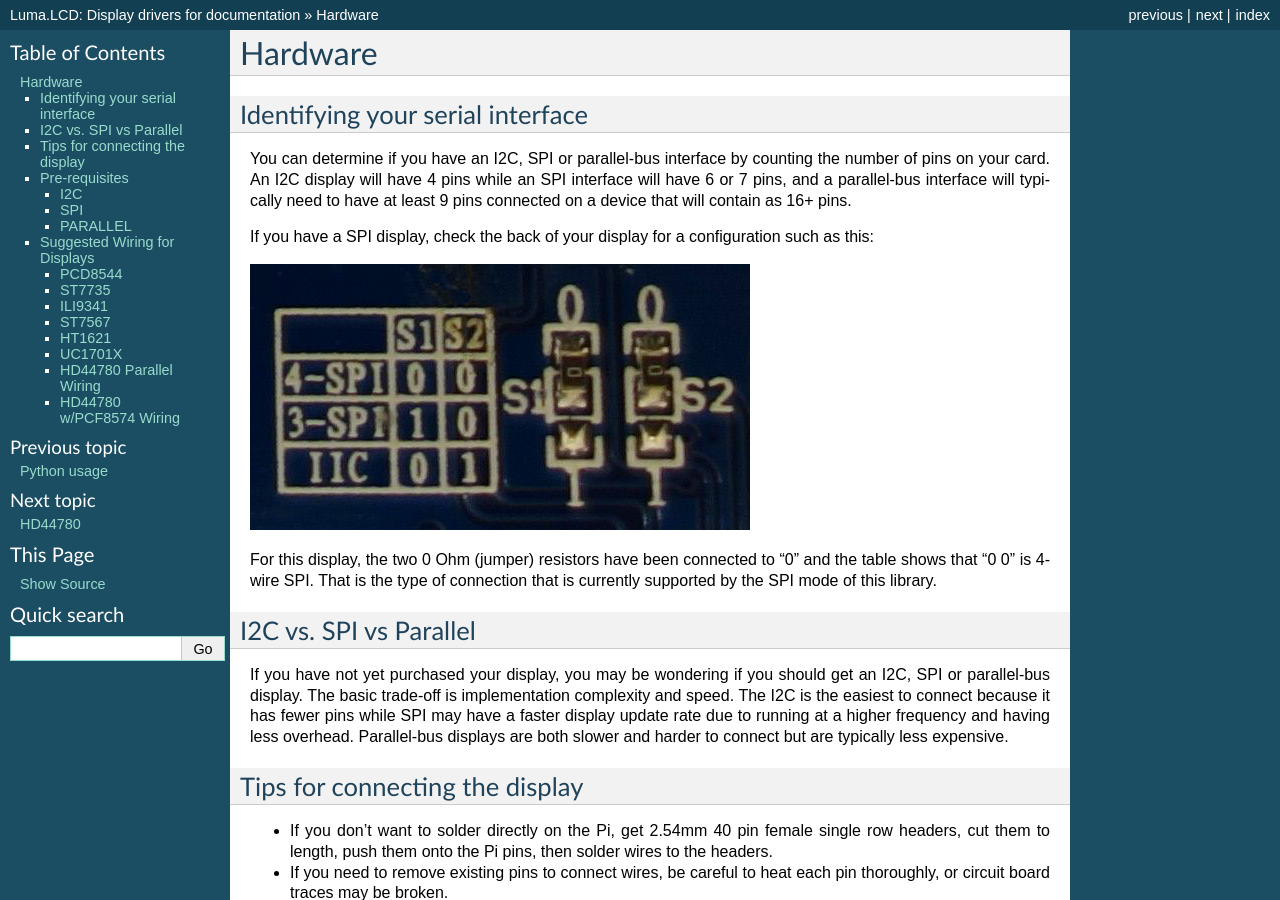
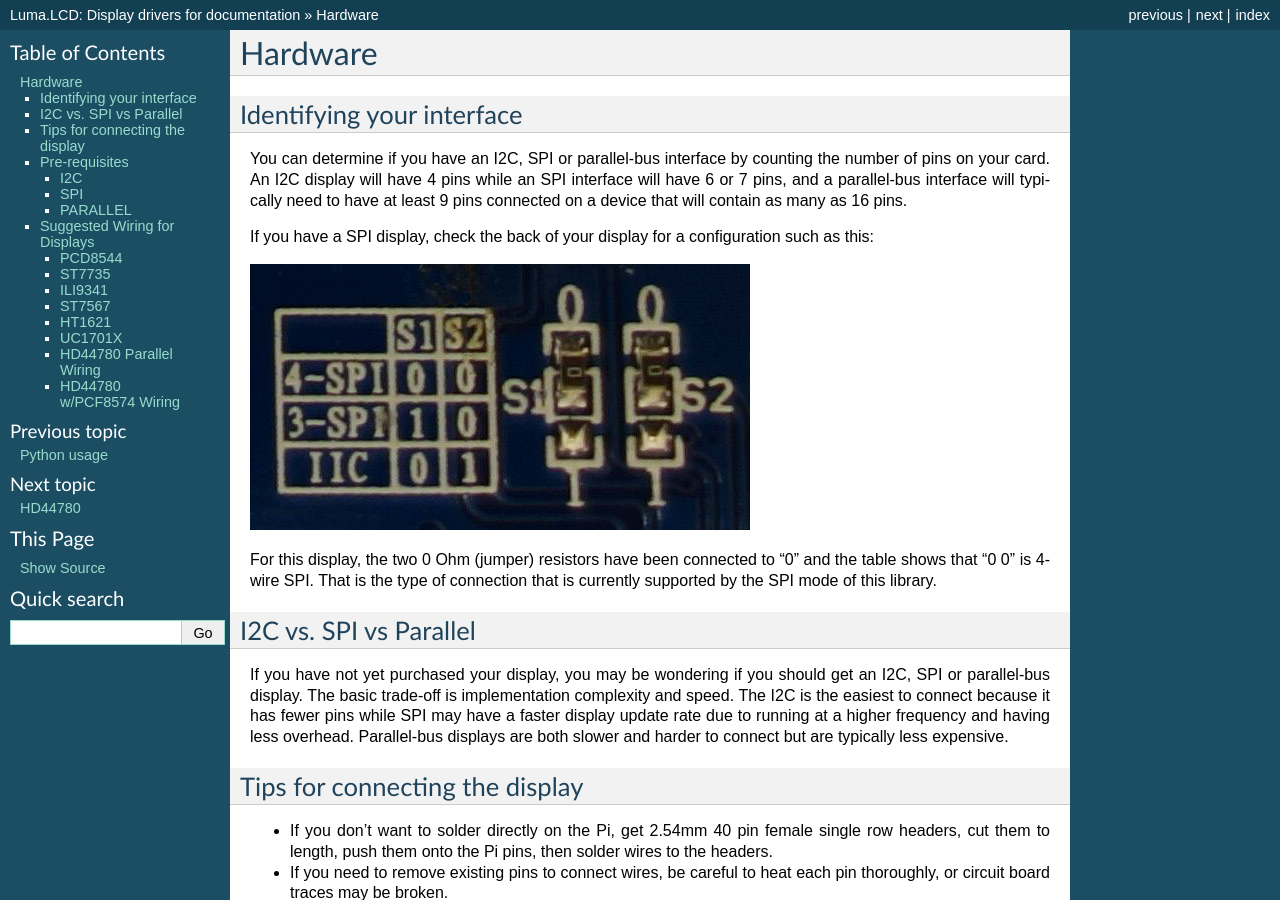
Before and after one commit to rm-hull/luma.lcd, a Sphinx documentation site: the page built from doc/hardware.rst, in a window 1280 px wide and 900 px high. Built offline with Sphinx 7.4.7, drawn with Linux system fonts in a browser that asks for light colours; the version number could not be read and is left out.

Commit message:
Clarified interface language in hardward.rst

```diff
--- a/doc/hardware.rst
+++ b/doc/hardware.rst
@@ -1,12 +1,12 @@
 Hardware
 --------
 
-Identifying your serial interface
-^^^^^^^^^^^^^^^^^^^^^^^^^^^^^^^^^
+Identifying your interface
+^^^^^^^^^^^^^^^^^^^^^^^^^^
 You can determine if you have an I2C, SPI or parallel-bus interface by counting
 the number of pins on your card. An I2C display will have 4 pins while an SPI
 interface will have 6 or 7 pins, and a parallel-bus interface will typically need
-to have at least 9 pins connected on a device that will contain as 16+ pins.
+to have at least 9 pins connected on a device that will contain as many as 16 pins.
 
 If you have a SPI display, check the back of your display for a configuration
 such as this:
```
